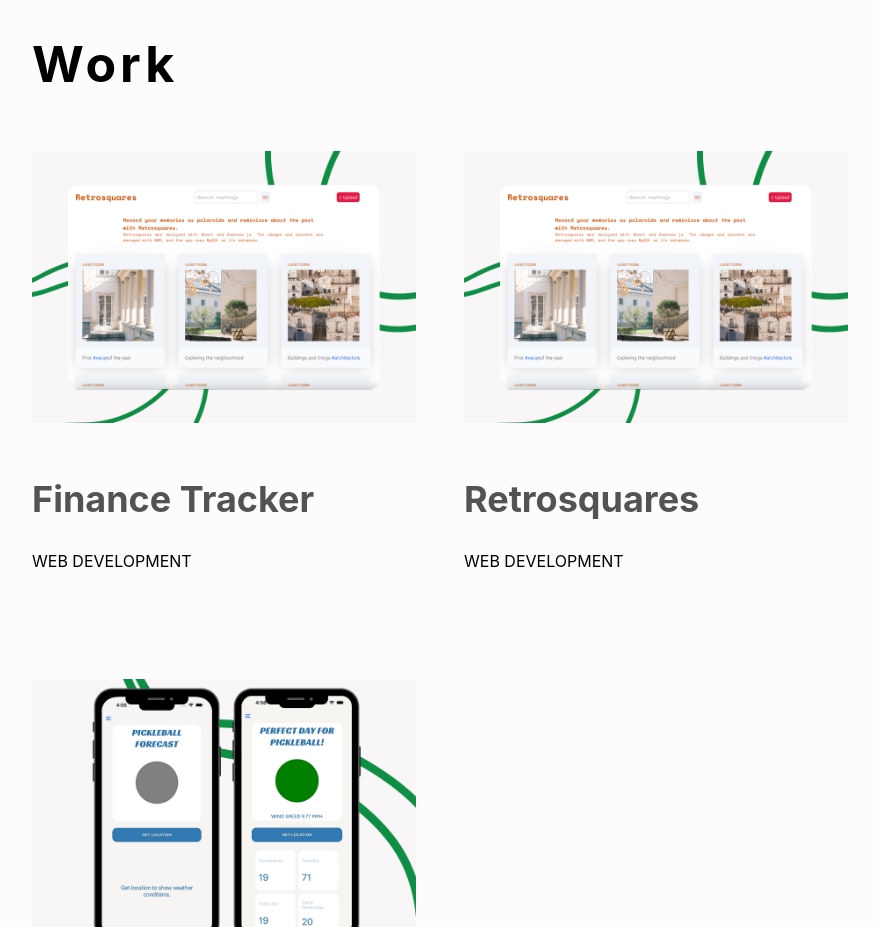
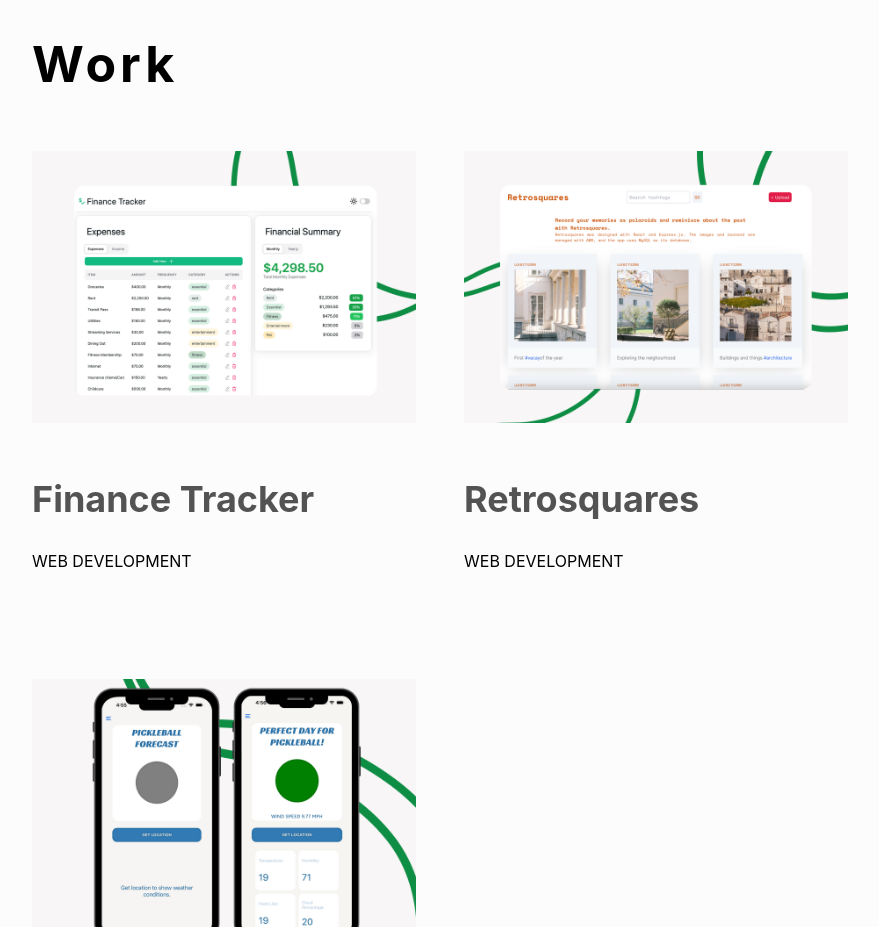
Before and after one commit to dhl92000/dhl92000.github.io, a React (Create React App) app: page / in a window 1280 px wide. Shown: the part 1660-2587 px from the top of the page, without its empty margins (160-1039 px from the left). Built offline with nearby package versions, Linux system fonts and the light colour scheme.

Commit message:
Change image for finance tracker card

```diff
--- a/src/components/Projects.js
+++ b/src/components/Projects.js
@@ -3,6 +3,7 @@ import "./ProjectPage.css";
 // Project component
 import Project from "./Project";
 import { Link } from "react-router-dom";
+import fitracker from '../UI/financetrackerCard.png'
 import retrosqImg from "../projectData/first.png";
 import pickleballImg from "../projectData/pickleball.png";
 const Projects = ({ allProjects }) => {
@@ -17,7 +18,7 @@ const Projects = ({ allProjects }) => {
         <div class="project">
           <Link to={"/financetracker"}>
             <div class="projectImg">
-              <img src={retrosqImg} alt='finance tracker application homepage'/>
+              <img src={fitracker} alt='finance tracker application homepage'/>
             </div>
             <p class="projectTitle">
               <h2>Finance Tracker</h2>
```
Also changed, not shown: src/UI/financetrackerCard.png (added).
